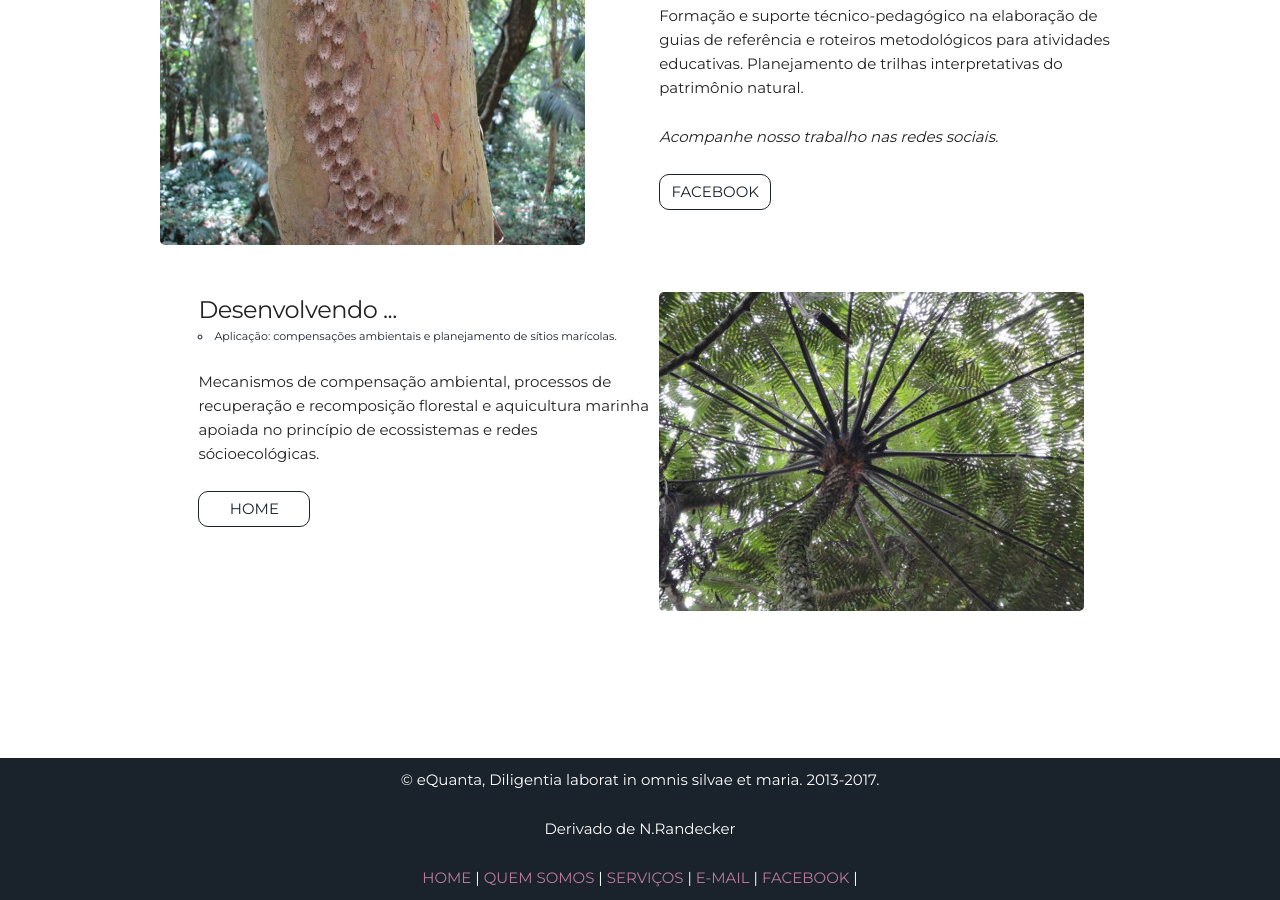
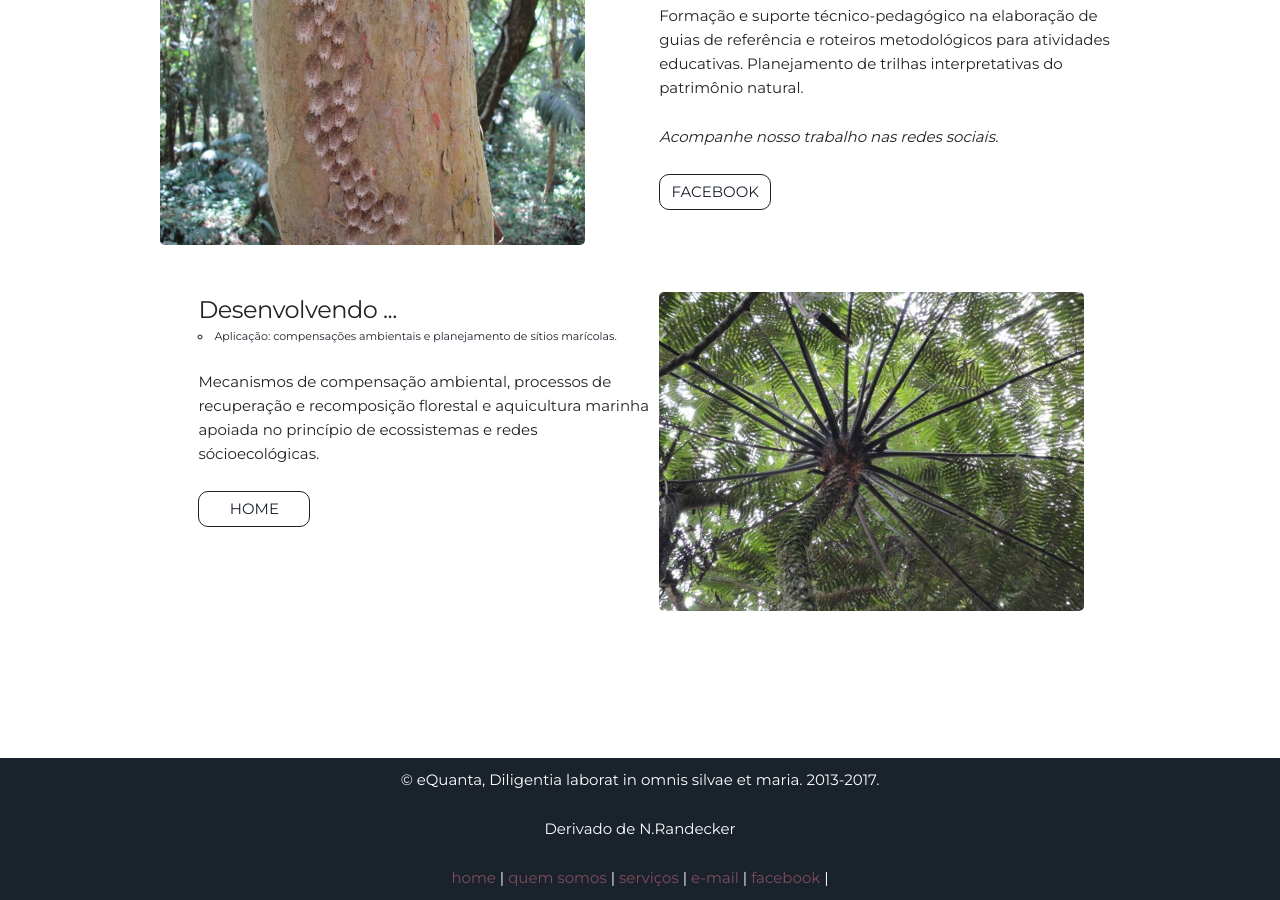
Before and after one commit to leroy1977/eQ1, a Jekyll site: the page built from index.html, in a window 1280 px wide and 900 px high, scrolled down 2711 px. Built offline with Jekyll 4.4.1, drawn with Linux system fonts in a browser that asks for light colours.

Commit message:
Update footer.html

```diff
--- a/_includes/footer.html
+++ b/_includes/footer.html
@@ -3,15 +3,15 @@
     <p>Derivado de <!--<a href="https://nrandecker.github.io"> --> N.Randecker <!--</a> --></p>
 
                 <tbody><tr>
-                <td align="center"><a href="#"><font color="#bb7a99">HOME</font></a></td>
+                <td align="center"><a href="#"><font color="#7f4d5b">home</font></a></td>
                 <td align="center" width="8">| </td>
-                <td align="center"><a href="#about"><font color="#bb7a99">QUEM SOMOS</font></a></td>
+                <td align="center"><a href="#about"><font color="#7f4d5b">quem somos</font></a></td>
                 <td align="center" width="8">| </td>
-                <td align="center"><a href="/clientes/clientes.asp"><font color="#bb7a99">SERVIÇOS</font></a></td>
+                <td align="center"><a href="/clientes/clientes.asp"><font color="#7f4d5b">serviços</font></a></td>
                 <td align="center" width="8">| </td>
-                <td align="center"><a href="/solicite/solicite.asp"><font color="#bb7a99">E-MAIL</font></a></td>
+                <td align="center"><a href="/solicite/solicite.asp"><font color="#7f4d5b">e-mail</font></a></td>
                 <td align="center" width="8">| </td>
-                <td align="center"><a href="/contato/contato.asp"><font color="#bb7a99">FACEBOOK</font></a></td>
+                <td align="center"><a href="/contato/contato.asp"><font color="#7f4d5b">facebook</font></a></td>
                 <td align="center" width="8">| </td>
                 </tr>
 
```
